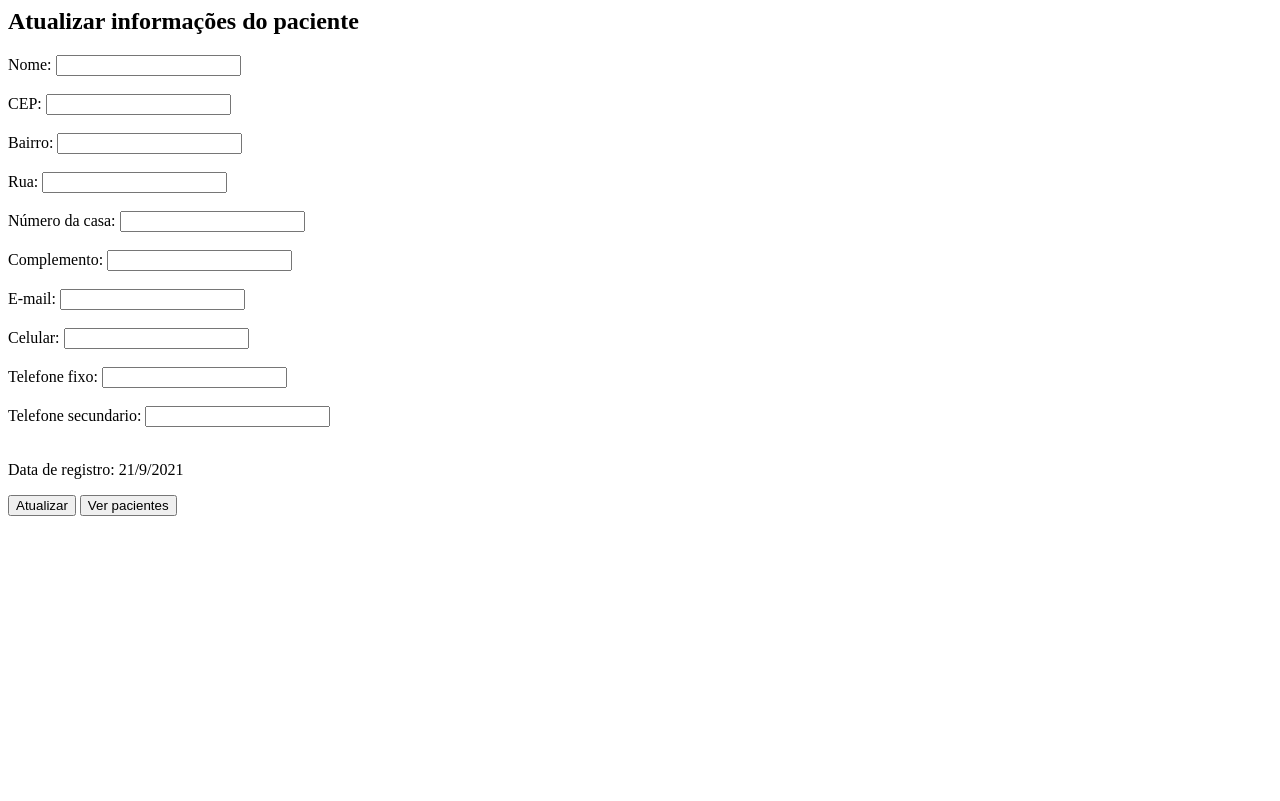
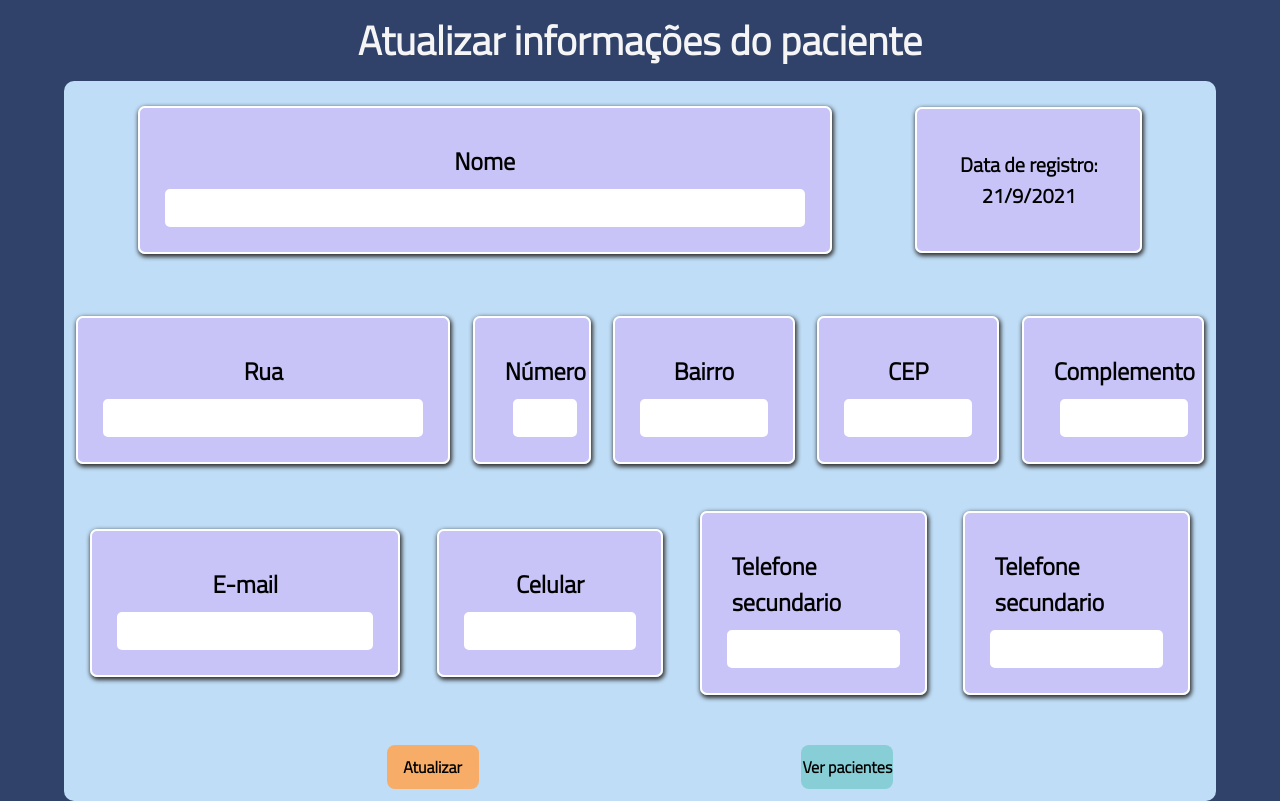
Before and after one commit to Liuizn/SA02-03, a PHP site: page /update-form.php in a window 1280 px wide. Before the commit the page ends 516 px from the top, so only its background shows below. Run offline with PHP 8.4, Linux system fonts and the light colour scheme; data that the repository does not hold is empty.

Commit message:
atualizações

```diff
--- a/cadastrar.php
+++ b/cadastrar.php
@@ -8,7 +8,7 @@
     <form action="insert.php" method="post" class="pai-area-formulario">
         <div class="group-inputs nome">
             <div class="group" id="nome">
-                <label for="nome">Nome:</label>
+                <label for="nome">Nome</label>
                 <input type="text" name="nome" id="nome" required maxlength="50">
             </div>
             <div class="group">
@@ -70,9 +70,6 @@
             <input type="reset" value="Limpar" id="b_limpar">
         </div>
 
-
-
-
     </form>
 
 </body>
--- a/cadastro-proc.php
+++ b/cadastro-proc.php
@@ -1,5 +1,5 @@
 <body>
-    <h2>Insira as informações do paciente</h2>
+    <h2>Insira as informações do procedimento</h2>
     <form action="insert-proc.php" method="post">
 
         <label for="nome_procedimento">Nome:</label>
--- a/style.css
+++ b/style.css
@@ -100,9 +100,9 @@ h1 {
     width: 8%;
 }
 
-#b_medicos {background-color: #7de3ee;}
-#b_limpar {background-color: #dfdd77;}
-#b_cadastrar {background-color: #83d483;}
+#b_medicos {background-color: #88ced6;}
+#b_limpar {background-color: #e6d266;}
+#b_cadastrar {background-color: #f7ac67;}
 
 [href] {
     color: black;
--- a/update-form.php
+++ b/update-form.php
@@ -1,4 +1,3 @@
-
 <?php
 require_once "conexao.php";
 
@@ -10,49 +9,82 @@ if(isset($_GET['id_pacientes']) && !empty($_GET['id_pacientes'])){
 }
 ?>
 
+<head>
+    <link rel="stylesheet" href="style.css">
+    <link rel="stylesheet" href="size-inputs.css">
+</head>
+
 <body>
-    <h2>Atualizar informações do paciente</h2>
-    <form action="<?php echo 'update.php?id_pacientes='.$id_pacientes;?>" method="post">
-        <label for="nome">Nome:</label>
-        <input type="text" name="nome" id="nome" required maxlength="50" value="<?php if(isset($res)) { echo $res['nome'];}?>"><br><br>
+    <h1>Atualizar informações do paciente</h1>
+    <form action="<?php echo 'update.php?id_pacientes='.$id_pacientes;?>" method="post" class="pai-area-formulario">
 
-        <label for="cep">CEP:</label>
-        <input type="text" name="cep" id="cep" required maxlength="9" pattern="[0-9- ]+$" value="<?php if(isset($res)) { echo $res['cep'];}?>" ><br><br>
+        <div class="group-inputs nome">
+            <div class="group" id="nome">
+                <label for="nome">Nome</label>
+                <input type="text" name="nome" id="nome" required maxlength="50"
+                    value="<?php if(isset($res)) { echo $res['nome'];}?>">
+            </div>
 
-        <label for="bairro">Bairro:</label>
-        <input type="text" name="bairro" id="bairro" required maxlength="60" value="<?php if(isset($res)) { echo $res['bairro'];}?>"><br><br>
+            <div class="group">
+                <p id="data">Data de registro</p>
+            </div>
+        </div>
 
-        <label for="rua">Rua:</label>
-        <input type="text" name="rua" id="rua" required maxlength="60" value="<?php if(isset($res)) { echo $res['rua'];}?>"><br><br>
 
-        <label for="numero">Número da casa:</label>
-        <input type="text" name="numero" id="numero" required maxlength="10" pattern="[0-9]+$" value="<?php if(isset($res)){ echo $res['numero'];}?>"><br><br>
+        <div class="group-inputs">
+            <div class="group" id="rua">
+                <label for="rua">Rua</label>
+                <input type="text" name="rua" id="rua" required maxlength="60"
+                    value="<?php if(isset($res)) { echo $res['rua'];}?>">
+            </div>
 
-        <label for="complemento">Complemento:</label>
-        <input type="text" name="complemento" id="complemento" maxlength="120" value="<?php if(isset($res)){ echo $res['complemento'];}?>"><br><br>
+            <div class="group" id="numero">
+                <label for="numero">Número</label>
+                <input type="text" name="numero" id="numero" required maxlength="10" pattern="[0-9]+$"
+                    value="<?php if(isset($res)){ echo $res['numero'];}?>">
+            </div>
 
-        <label for="email">E-mail:</label>
-        <input type="email" name="email" id="email" maxlength="60" required value="<?php if(isset($res)){ echo $res['email'];}?>"><br><br>
+            <div class="group" id="bairro">
+                <label for="bairro">Bairro</label>
+                <input type="text" name="bairro" id="bairro" required maxlength="60"
+                    value="<?php if(isset($res)) { echo $res['bairro'];}?>">
+            </div>
 
-        <label for="celular">Celular:</label>
-        <input type="tel" name="celular" id="celular" required maxlength="20" pattern="[0-9-()+ ]+$" value="<?php if(isset($res)){ echo $res['celular'];}?>"><br><br>
+            <div class="group" id="cep">
+                <label for="cep">CEP</label>
+                <input type="text" name="cep" id="cep" required maxlength="9" pattern="[0-9- ]+$"
+                    value="<?php if(isset($res)) { echo $res['cep'];}?>">
+            </div>
+            <div class="group" id="complemento">
+                <label for="complemento">Complemento</label>
+                <input type="text" name="complemento" id="complemento" maxlength="120"
+                    value="<?php if(isset($res)){ echo $res['complemento'];}?>">
+            </div>
+        </div>
 
-        <label for="fixo1">Telefone fixo:</label>
-        <input type="text" name="fixo1" id="fixo1" maxlength="20" pattern="[0-9-()+ ]+$" value="<?php if(isset($res)){ echo $res['fixo1'];}?>"><br><br>
+        <div class="group-inputs">
+            <div class="group" id="email"> <label for="email">E-mail</label>
+                <input type="email" name="email" id="email" maxlength="60" required
+                    value="<?php if(isset($res)){ echo $res['email'];}?>">
+            </div>
+            <div class="group" id="celular"> <label for="celular">Celular</label>
+                <input type="tel" name="celular" id="celular" required maxlength="20" pattern="[0-9-()+ ]+$"
+                    value="<?php if(isset($res)){ echo $res['celular'];}?>">
+            </div>
+            <div class="group" id="fixo1"> <label for="fixo2">Telefone secundario</label>
+                <input type="text" name="fixo2" id="fixo2" maxlength="20" pattern="[0-9-()+ ]+$"
+                    value="<?php if(isset($res)){ echo $res['fixo2'];}?>">
+            </div>
+            <div class="group" id="fixo2"> <label for="fixo2">Telefone secundario</label>
+                <input type="text" name="fixo2" id="fixo2" maxlength="20" pattern="[0-9-()+ ]+$"
+                    value="<?php if(isset($res)){ echo $res['fixo2'];}?>">
+            </div>
+        </div>
 
-        <label for="fixo2">Telefone secundario:</label>
-        <input type="text" name="fixo2" id="fixo2" maxlength="20" pattern="[0-9-()+ ]+$" value="<?php if(isset($res)){ echo $res['fixo2'];}?>"><br><br>
-
-        <p id="data">Data de registro</p>
-        <input type="submit" value="Atualizar">
-
-        <button><a href="tabela_pacientes.php">Ver pacientes</a></button>
-        <style>
-            A {
-                text-decoration: none;
-                color: black
-            }
-        </style>
+        <div class="group-inputs group-buttons">
+            <input type="submit" value="Atualizar" id="b_cadastrar">
+            <button id="b_medicos"><a href="tabela_pacientes.php">Ver pacientes</a></button>
+        </div>
 
     </form>
 
```
